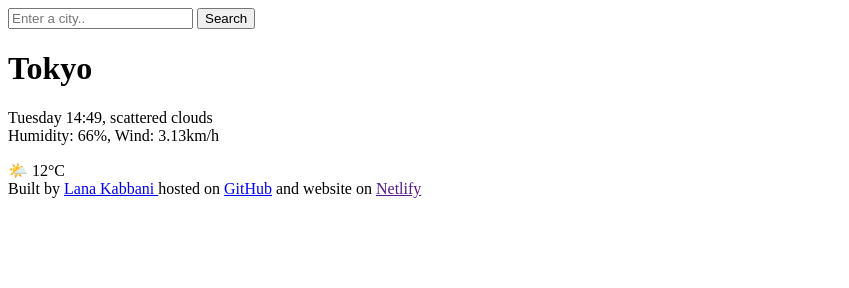
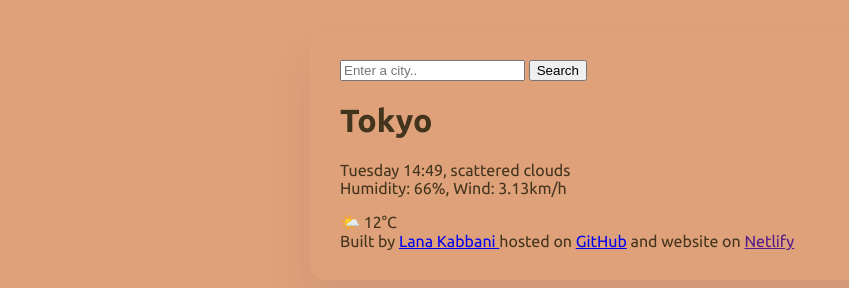
Before and after one commit to lanakbn/meteo, a plain HTML site: page index.html in a window 1280 px wide. Shown: the whole page, without its empty margins (0-849 px from the left). Drawn offline with Linux system fonts and the light colour scheme.

Commit message:
styled main container and added custom fonts

```diff
--- a/index.html
+++ b/index.html
@@ -3,9 +3,17 @@
   <head>
     <meta charset="UTF-8" />
     <meta name="viewport" content="width=device-width, initial-scale=1.0" />
-    <title>Document</title>
+    <link rel="preconnect" href="https://fonts.googleapis.com" />
+    <link rel="preconnect" href="https://fonts.gstatic.com" crossorigin />
+    <link
+      href="https://fonts.googleapis.com/css2?family=Ubuntu:ital,wght@0,300;0,400;0,500;0,700;1,300;1,400;1,500;1,700&display=swap"
+      rel="stylesheet"
+    />
+    <link rel="stylesheet" href="src/style.css" />
+    <title>weather app</title>
   </head>
   <body>
+    <div class="weather-app">
       <header>
         <form>
           <input type="search" placeholder="Enter a city.." required />
@@ -30,5 +38,6 @@
         <a href="https://github.com/lanakbn/my-app">GitHub</a> and website on
         <a href="">Netlify</a>
       </footer>
+    </div>
   </body>
 </html>
--- /dev/null
+++ b/src/style.css
@@ -0,0 +1,13 @@
+body {
+  background-color: rgb(222, 161, 121);
+
+  font-family: "Ubuntu", sans-serif;
+}
+.weather-app {
+  color: rgb(67, 53, 29);
+  max-width: 600px;
+  margin: 30px auto;
+  box-shadow: 0 30px 50px rgba(65, 50, 100, 0.08);
+  border-radius: 16px;
+  padding: 30px;
+}
```
Lines whose indentation alone changed are shown as unchanged.
